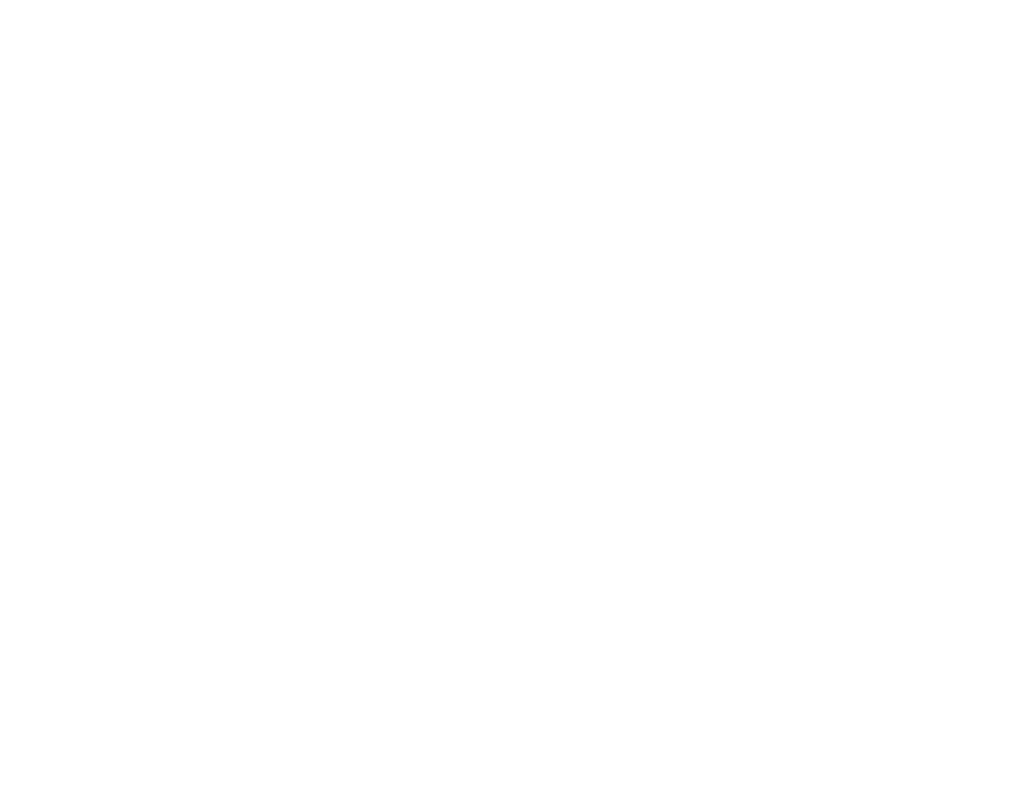
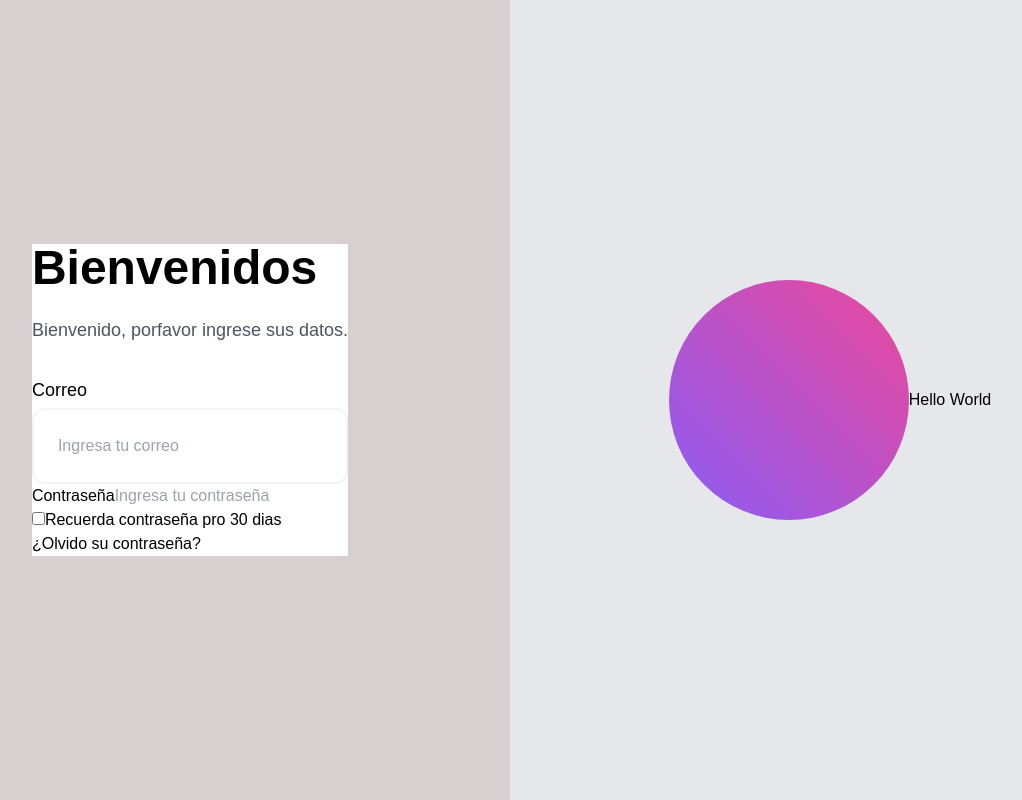
Before and after one commit to jesusjarr30/Modular-Web, a React (Create React App) app in the folder PaginaWeb/webps/: page /Login2 in a window 1280 px wide. Before the commit this address had no page. Shown: the whole page, without its empty margins (130-1152 px from the left). Built offline with nearby package versions, Linux system fonts and the light colour scheme.

Commit message:
New login in progress

```diff
--- a/PaginaWeb/webps/src/App.css
+++ b/PaginaWeb/webps/src/App.css
@@ -67,7 +67,7 @@
   line-height: normal;
 }
 
-p, a, li, button, ul {
+p, li, button, ul {
   margin: 0;
   padding: 0;
   line-height: normal;
@@ -477,3 +477,10 @@
 .contact form button:hover::before {
   width: 100%;
 }
+/*Login 2*/
+bodyLogin{
+  margin: 0;
+  font-family: system-ui, -apple-system, BlinkMacSystemFont, 'Segoe UI', Roboto, Oxygen, Ubuntu, Cantarell, 'Open Sans', 'Helvetica Neue', sans-serif;
+
+
+}
--- a/PaginaWeb/webps/src/App.js
+++ b/PaginaWeb/webps/src/App.js
@@ -7,6 +7,7 @@
 import AboutUs from "./components/ReferenceSection/AboutUs";
 import 'bootstrap/dist/css/bootstrap.min.css';
 import Contactanos from "./components/ComPrincipal/Contactanos";
+import Login2 from "./components/Login2";
 
 function App() {
   return (
@@ -17,6 +18,8 @@
       <Route path="/Registro" element={<Registro/>}/>
       <Route path="/AboutUs" element={<AboutUs/>}/>
       <Route path="/Contactanos" element={<Contactanos/>}/>
+      <Route path="/Login2" element={<Login2/>} />
+
     </Routes>
   </Router>
   );
--- /dev/null
+++ b/PaginaWeb/webps/src/components/Login2.js
@@ -0,0 +1,44 @@
+import React from "react";
+
+function Login2(){
+    return (
+        <div className="flex w-full h-screen">
+            <div className="w-full flex items-center justify-center lg:w-1/2">
+                <div className="bg-white">
+                    <h1 className="text-5xl font-semibold">Bienvenidos</h1>
+                    <p className="font-medium text-lg text-gray-600 mt-4">Bienvenido, porfavor ingrese sus datos.</p>
+                    <div className="mt-8">
+                        <div>
+                            <label className="text-lg font-medium">Correo</label>
+                            <input className='w-full border-2 border-gray-100 rounded-xl p-4 mt-1 bg-transparent'
+
+                             placeholder="Ingresa tu correo"></input>
+                        </div>
+                    </div>
+                    <div>
+                        <div>
+                            <label>Contraseña</label>
+                            <input classname="" placeholder="Ingresa tu contraseña" type="password"/>
+                        </div>
+                    </div>
+                        <div>
+                            <input
+                            type="checkbox"
+                            />
+                            <lable>Recuerda contraseña pro 30 dias</lable>
+                        </div>
+                        <button>¿Olvido su contraseña?</button>
+                </div>
+            </div>
+
+            <div className="hidden relative lg:flex h-full w-1/2 items-center justify-center bg-gray-200">
+                <div className="w-60 h-60 bg-gradient-to-tr from-violet-500 to-pink-500 rounded-full animate-spin">
+                    <div classname="w-full h-1/2 absolute bottom-0 bg-white/10 backdrop-blur-lg"></div>
+                </div>
+            <a>Hello World</a>
+            </div>
+
+        </div>
+    )
+}
+export default Login2;
```
